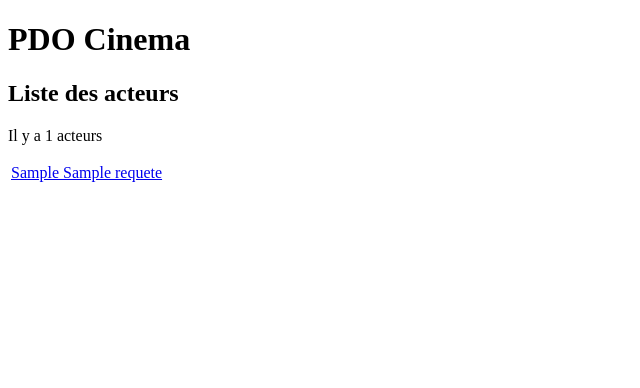
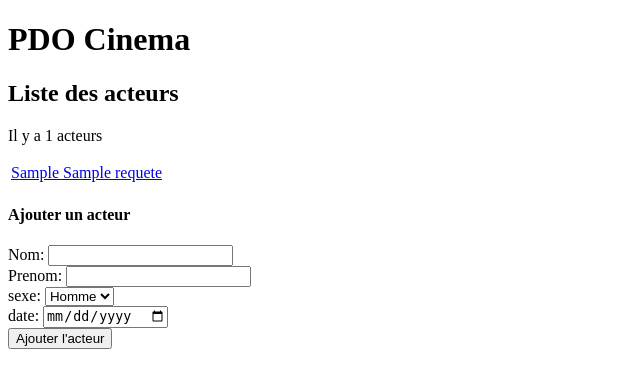
Before and after one commit to romdk/cinema, a PHP site: template view/listActeurs.php in a window 1280 px wide. Shown: the part 106-494 px from the top of the page, without its empty margins (0-640 px from the left). Run offline with PHP 8.4, Linux system fonts and the light colour scheme; the template is opened without the code that fills it: most values are stand-ins (such as "Sample title", 1, 10 or a date in 2020).

Commit message:
formulaire ajouter acteur

```diff
--- a/view/listActeurs.php
+++ b/view/listActeurs.php
@@ -13,6 +13,42 @@
     </tbody>
 </table>
 
+
+<h4>Ajouter un acteur</h4>
+
+<form action="index.php?action=ajoutActeur" method="post">
+    <div>
+        <label>
+            Nom:
+            <input type="text" name="nom_personne">
+        </label>
+    </div>
+    <div>
+        <label>
+            Prenom:
+            <input type="text" name="prenom_personne">
+        </label>
+    </div>
+    <div>
+        <label>
+            sexe:
+            <select name="sexe">
+                <option>Homme</option>
+                <option>Femme</option>
+            </select>
+        </label>
+    </div>
+    <div>
+        <label>
+            date:
+            <input type="date" name="date_naissance">
+        </label>
+    </div>
+    <div>
+    <input type="submit" name="ajouterActeur" value="Ajouter l'acteur" >
+    </div>
+</form>
+
 <?php
 
 $titre = 'Liste des acteurs';
```
